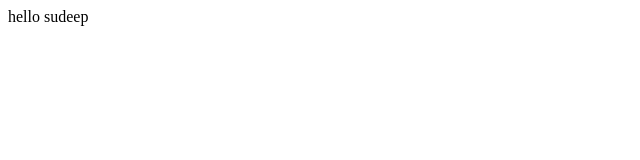
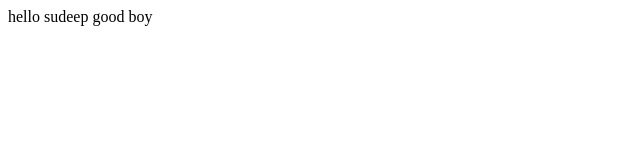
Before and after one commit to sudeeppatgar/demo-project, a plain HTML site: page feature-branch/feature.html in a window 1280 px wide. Shown: the full height of the page, 0-640 px from the left. Drawn offline with Linux system fonts and the light colour scheme.

Commit message:
feature branch

```diff
--- a/feature-branch/feature.html
+++ b/feature-branch/feature.html
@@ -7,5 +7,6 @@
 </head>
 <body>
     hello sudeep
+    good boy
 </body>
 </html>
```
